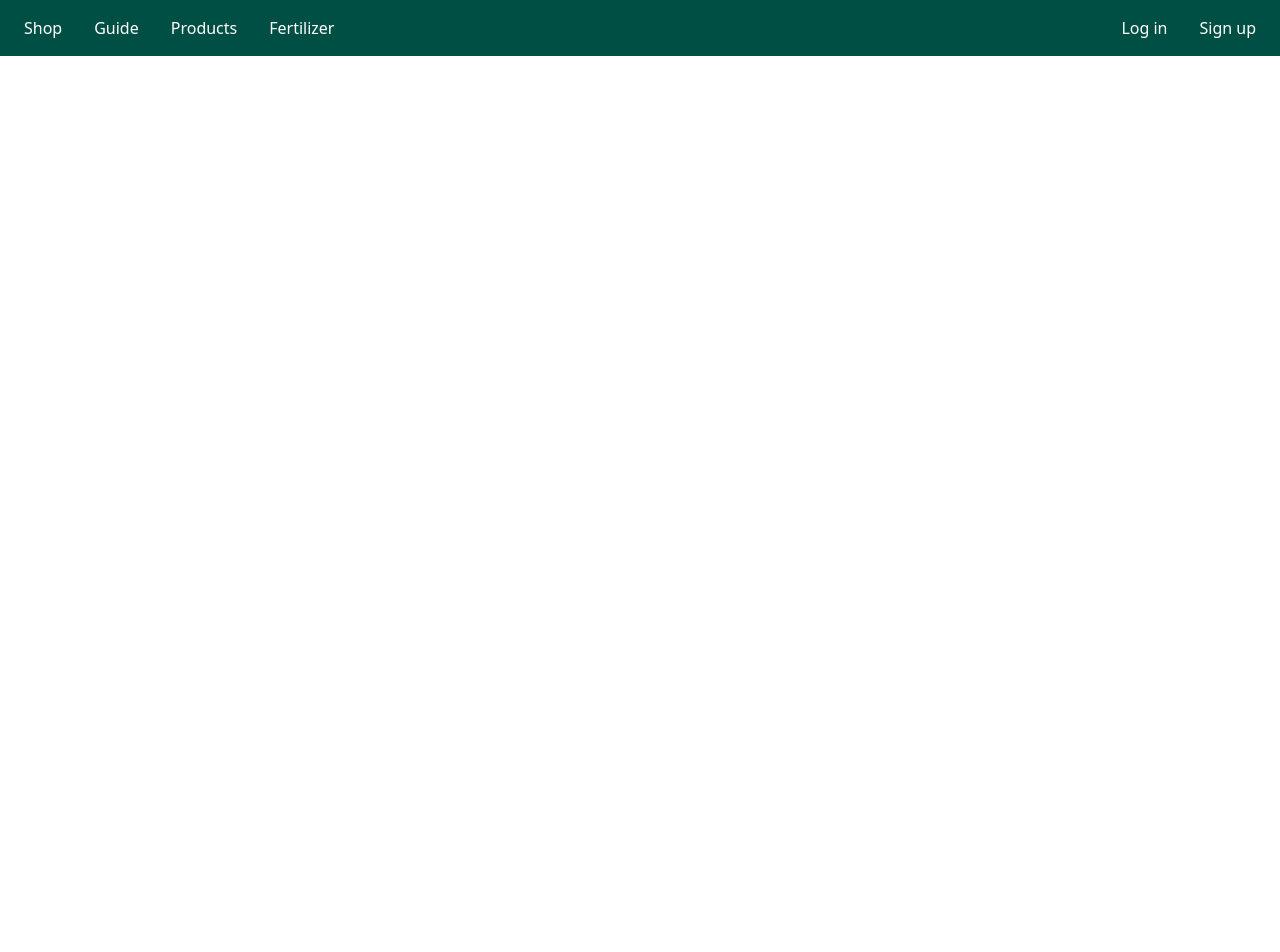
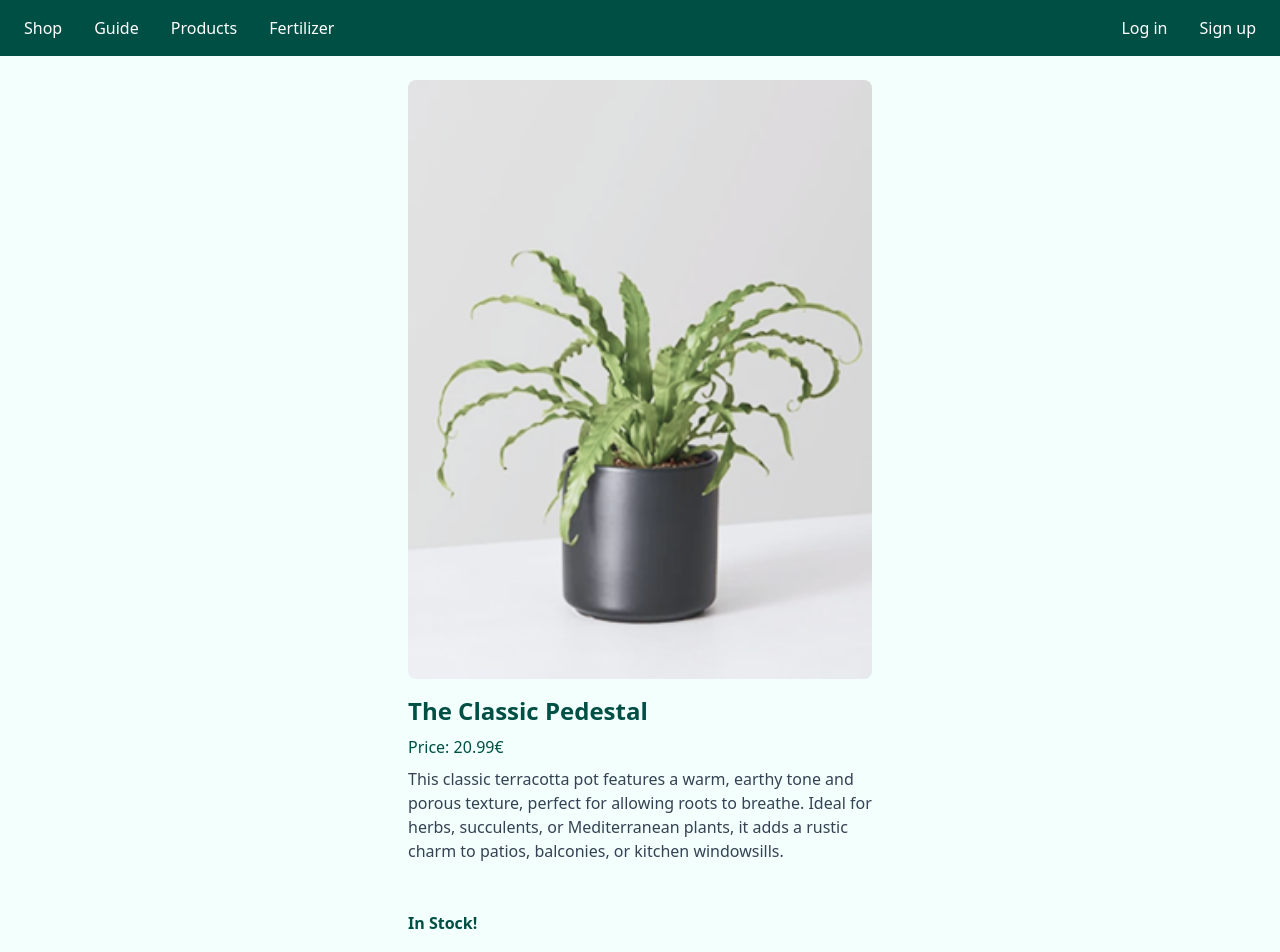
Before and after one commit to Anasthesie/flower-shop-final-exam, a React (Vite) app: page /product-details/1 in a window 1280 px wide. Shown: the top 952 px of the page. Before the commit the page ends 800 px from the top, so only its background shows below. Built offline with nearby package versions, Linux system fonts and the light colour scheme.

Commit message:
created product details

```diff
--- a/src/App.jsx
+++ b/src/App.jsx
@@ -5,6 +5,7 @@ import LoginPage from "./pages/login-page";
 import HomePage from "./pages/home-page";
 import SignUpPage from "./pages/signup-page";
 import ProductsPage from "./pages/products-page";
+import ProductDetailsPage from "./pages/product-details-page";
 
 export default function App() {
   return (
@@ -15,7 +16,9 @@ export default function App() {
         <Route index element={<HomePage />} />
         <Route path="log-in" element={<LoginPage />} />
         <Route path="sign-up" element={<SignUpPage />} />
+
         <Route path="products" element={<ProductsPage />} />
+        <Route path="product-details/:id" element={<ProductDetailsPage />} />
       </Routes>
     </div>
   );
--- a/src/components/product-details.jsx
+++ b/src/components/product-details.jsx
@@ -1,3 +1,21 @@
-export default function ProductDetails() {
-  return <></>;
+export default function ProductDetails({ product }) {
+  return (
+    <div className="bg-lightgreen min-h-screen">
+      <div className="max-w-lg mx-auto p-6">
+        <img
+          src={product.src}
+          alt={product.title}
+          className="w-full rounded-lg mb-4"
+        />
+        <h1 className="text-2xl font-bold mb-2 text-green">{product.title}</h1>
+        <p className="text-green mb-2">Price: {product.price}</p>
+        <p className="text-gray-700 mt-2">{product.description}</p>
+        {product.inStock ? (
+          <p className="text-green pt-12 font-bold">In Stock!</p>
+        ) : (
+          <p className="text-red-500  pt-12 font-bold">Out of Stock!</p>
+        )}
+      </div>
+    </div>
+  );
 }
--- a/src/components/product-item.jsx
+++ b/src/components/product-item.jsx
@@ -2,7 +2,7 @@ import { Link } from "react-router";
 
 export default function ProducItem({ src, price, title, id }) {
   return (
-    <Link to={`/products/${id}`}>
+    <Link to={`/product-details/${id}`}>
       <div className="pt-20">
         <img src={src} className="rounded-sm cursor-pointer w-80 h-90"></img>
         <p className="text-green">{title}</p>
--- a/src/components/product-list.jsx
+++ b/src/components/product-list.jsx
@@ -1,38 +1,5 @@
 import ProducItem from "./product-item";
-
-const products = [
-  {
-    id: 1,
-    src: "/public/stand1.png",
-    price: "20.99€",
-    title: "The Classic Pedestal",
-  },
-  {
-    id: 2,
-    src: "/public/stand2.png",
-    price: "28.99€",
-    title: "The Boho Macramé",
-  },
-  { id: 3, src: "/public/stand3.png", price: "30.99€", title: "The Geometric" },
-  {
-    id: 4,
-    src: "/public/stand4.png",
-    price: "50.99€",
-    title: "The Elevated Trio",
-  },
-  {
-    id: 5,
-    src: "/public/stand5.png",
-    price: "75.99€",
-    title: "The Rustic Charm",
-  },
-  {
-    id: 6,
-    src: "/public/stand6.png",
-    price: "45.99€",
-    title: "The Minimalist",
-  },
-];
+import products from "../data/products";
 
 export default function ProductList() {
   return (
--- /dev/null
+++ b/src/data/products.jsx
@@ -0,0 +1,58 @@
+const products = [
+  {
+    id: 1,
+    src: "/public/stand1.png",
+    price: "20.99€",
+    title: "The Classic Pedestal",
+    description:
+      "This classic terracotta pot features a warm, earthy tone and porous texture, perfect for allowing roots to breathe. Ideal for herbs, succulents, or Mediterranean plants, it adds a rustic charm to patios, balconies, or kitchen windowsills.",
+    inStock: true,
+  },
+  {
+    id: 2,
+    src: "/public/stand2.png",
+    price: "28.99€",
+    title: "The Boho Macramé",
+    description:
+      "A sleek, cylindrical ceramic pot with a high-gloss white finish and clean lines. Great for modern interiors, this pot complements minimalist décor and works beautifully with leafy greens or trailing vines.",
+    inStock: true,
+  },
+  {
+    id: 3,
+    src: "/public/stand3.png",
+    price: "30.99€",
+    title: "The Geometric",
+    description:
+      "A boho-style hanging pot set in a hand-woven basket, suspended by cream-colored macramé ropes. Perfect for air plants, ferns, or small ivies, it brings vertical dimension and texture to indoor or outdoor spaces.",
+    inStock: false,
+  },
+  {
+    id: 4,
+    src: "/public/stand4.png",
+    price: "50.99€",
+    title: "The Elevated Trio",
+    description:
+      "This small, angular pot is made from durable concrete and features a faceted geometric design. Compact and contemporary, it's ideal for succulents or cacti, and fits well on desks, shelves, or coffee tables.",
+    inStock: true,
+  },
+  {
+    id: 5,
+    src: "/public/stand5.png",
+    price: "75.99€",
+    title: "The Rustic Charm",
+    description:
+      "A colorful ceramic flower pot adorned with hand-painted floral motifs and a glossy finish. This eye-catching pot works well as a statement piece for porches, balconies, or sunrooms.",
+    inStock: true,
+  },
+  {
+    id: 6,
+    src: "/public/stand6.png",
+    price: "45.99€",
+    title: "The Minimalist",
+    description:
+      "A functional, matte-finished pot made from BPA-free plastic, designed with a hidden reservoir for self-watering convenience. Ideal for busy plant lovers, it's a great solution for indoor foliage and kitchen herbs.",
+    inStock: true,
+  },
+];
+
+export default products;
--- a/src/pages/product-details-page.jsx
+++ b/src/pages/product-details-page.jsx
@@ -1,3 +1,18 @@
-export default function ProfuctDetailsPage() {
-  return <div></div>;
+import { useParams } from "react-router";
+import products from "../data/products";
+import ProductDetails from "../components/product-details";
+
+export default function ProductDetailsPage() {
+  const { id } = useParams();
+  const product = products.find((p) => p.id === Number(id));
+
+  if (!product) {
+    return <p className="text-red-500 text-center mt-10">Product not found</p>;
+  }
+
+  return (
+    <div>
+      <ProductDetails product={product} />
+    </div>
+  );
 }
```
